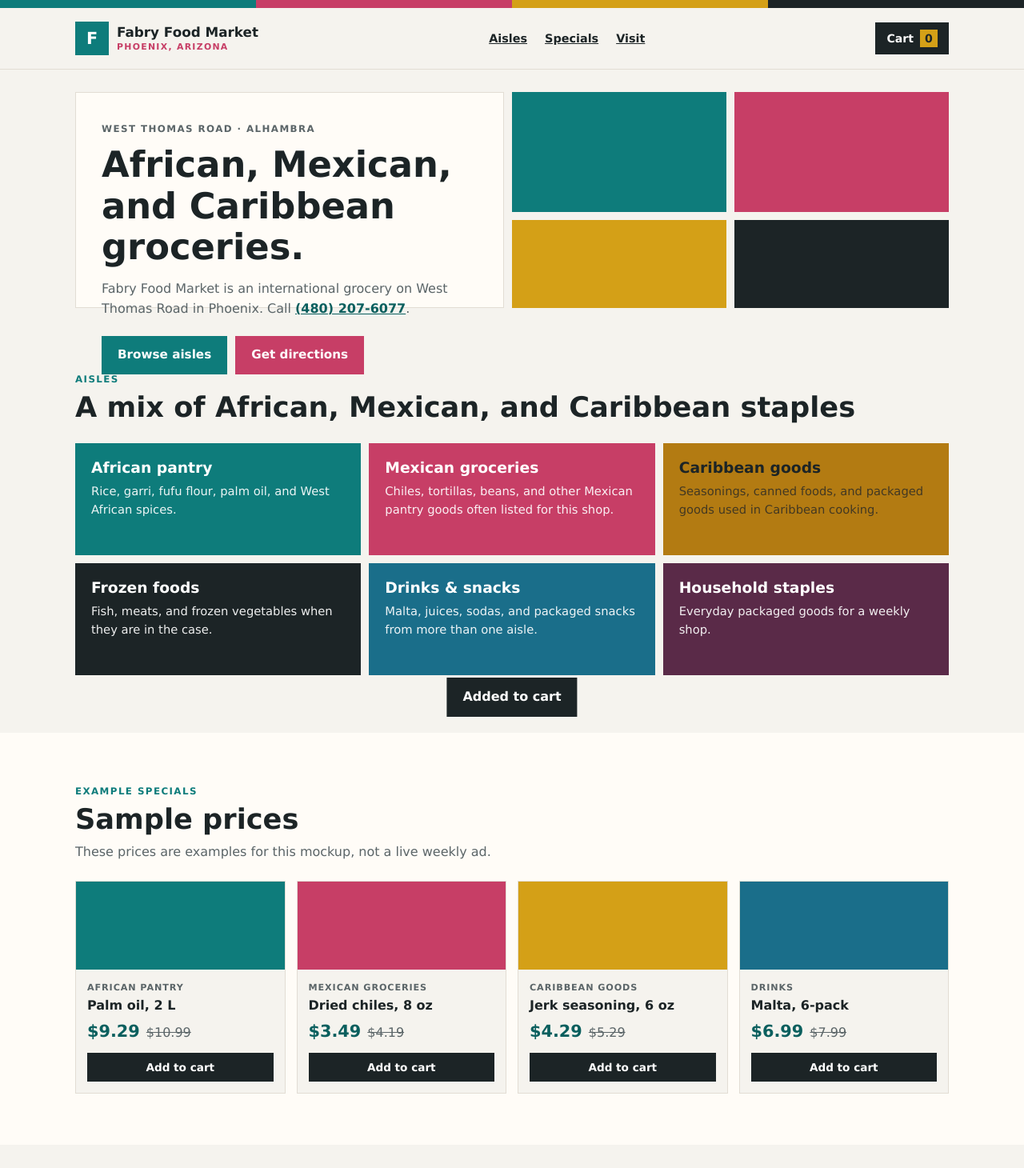
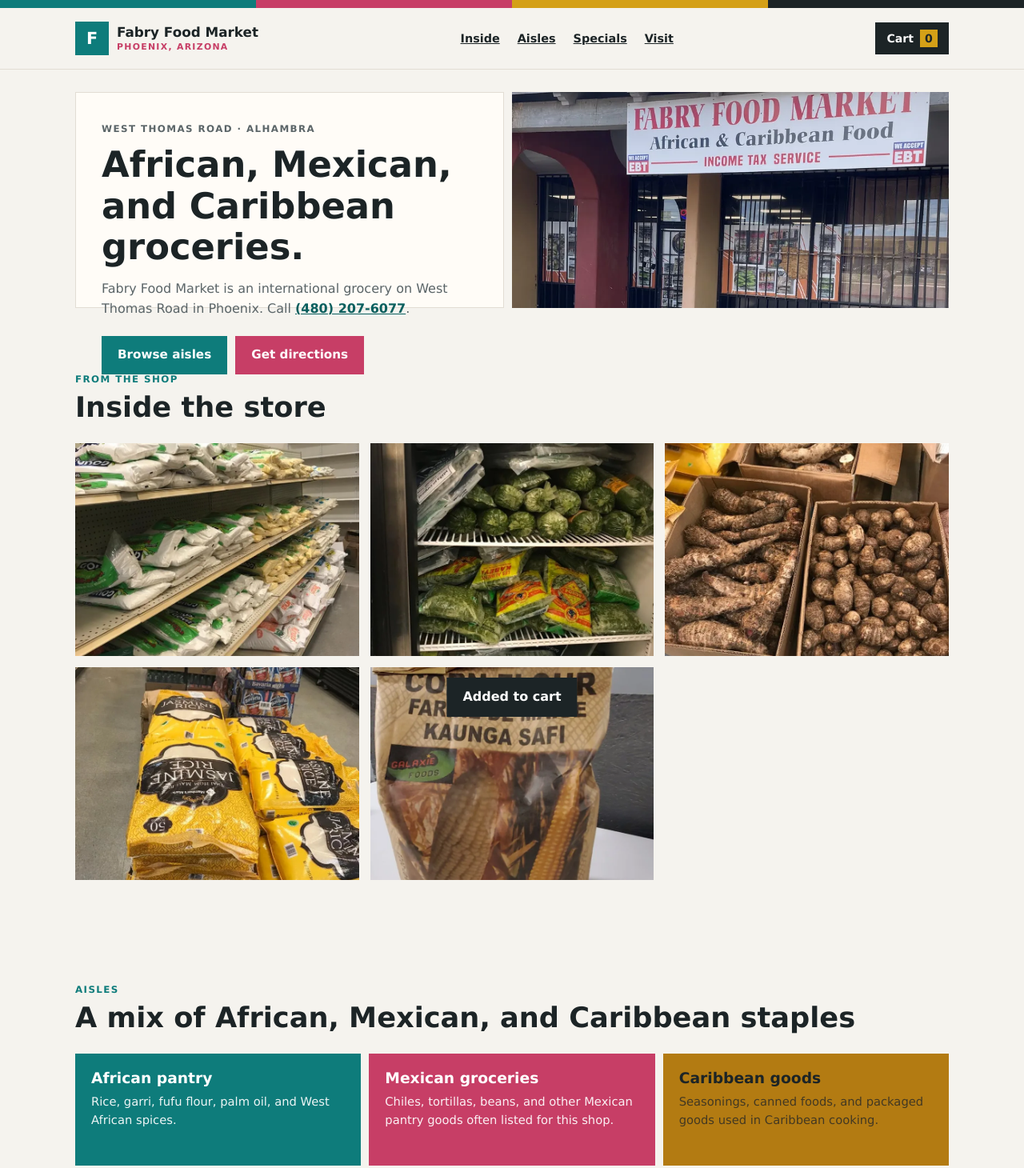
Before and after one commit to Chukwuemekakalu1905/fabry-food-market, a plain HTML site: page index.html in a window 1280 px wide. Shown: the top 1460 px of the page at 80% size. Drawn offline with Linux system fonts and the light colour scheme.

Commit message:
Add store photos

```diff
--- a/index.html
+++ b/index.html
@@ -21,6 +21,7 @@
     </a>
     <nav>
       <ul id="menu">
+        <li><a href="#inside">Inside</a></li>
         <li><a href="#shop">Aisles</a></li>
         <li><a href="#specials">Specials</a></li>
         <li><a href="#visit">Visit</a></li>
@@ -45,10 +46,62 @@
           <a class="btn btn-rose" href="#visit">Get directions</a>
         </div>
       </div>
-      <div class="tile t-teal" aria-hidden="true"></div>
-      <div class="tile t-rose" aria-hidden="true"></div>
-      <div class="tile t-gold" aria-hidden="true"></div>
-      <div class="tile t-ink" aria-hidden="true"></div>
+      <div class="hero-photo">
+            <picture>
+              <source type="image/webp" srcset="img/photo-1-800.webp 800w, img/photo-1-1500.webp 1500w" sizes="(max-width: 900px) calc(100vw - 40px), min(520px, 45vw)">
+              <img src="img/photo-1-800.jpg" srcset="img/photo-1-800.jpg 800w, img/photo-1-1500.jpg 1500w" sizes="(max-width: 900px) calc(100vw - 40px), min(520px, 45vw)" width="1500" height="2000" alt="Storefront of Fabry Food Market, with a red-and-white African &amp; Caribbean Food sign above the entrance" decoding="async">
+            </picture>
+          </div></div>
+  </section>
+
+  <section id="inside" class="inside">
+    <div class="wrap">
+      <div class="head">
+        <p class="eyebrow">From the shop</p>
+        <h2>Inside the store</h2>
+      </div>
+      <ul class="gallery">
+        <li>
+          <figure>
+            <picture>
+              <source type="image/webp" srcset="img/photo-2-768.webp 768w" sizes="(max-width: 720px) calc(100vw - 40px), (max-width: 900px) calc(50vw - 32px), calc((min(1120px, 100vw - 40px) - 28px) / 3)">
+              <img src="img/photo-2-768.jpg" srcset="img/photo-2-768.jpg 768w" sizes="(max-width: 720px) calc(100vw - 40px), (max-width: 900px) calc(50vw - 32px), calc((min(1120px, 100vw - 40px) - 28px) / 3)" width="768" height="1024" alt="Shelves of bagged white and yellow corn flour, including Goya, at Fabry Food Market" loading="lazy" decoding="async">
+            </picture>
+          </figure>
+        </li>
+        <li>
+          <figure>
+            <picture>
+              <source type="image/webp" srcset="img/photo-3-768.webp 768w" sizes="(max-width: 720px) calc(100vw - 40px), (max-width: 900px) calc(50vw - 32px), calc((min(1120px, 100vw - 40px) - 28px) / 3)">
+              <img src="img/photo-3-768.jpg" srcset="img/photo-3-768.jpg 768w" sizes="(max-width: 720px) calc(100vw - 40px), (max-width: 900px) calc(50vw - 32px), calc((min(1120px, 100vw - 40px) - 28px) / 3)" width="768" height="1024" alt="A freezer case stocked with packaged green vegetables" loading="lazy" decoding="async">
+            </picture>
+          </figure>
+        </li>
+        <li>
+          <figure>
+            <picture>
+              <source type="image/webp" srcset="img/photo-4-768.webp 768w" sizes="(max-width: 720px) calc(100vw - 40px), (max-width: 900px) calc(50vw - 32px), calc((min(1120px, 100vw - 40px) - 28px) / 3)">
+              <img src="img/photo-4-768.jpg" srcset="img/photo-4-768.jpg 768w" sizes="(max-width: 720px) calc(100vw - 40px), (max-width: 900px) calc(50vw - 32px), calc((min(1120px, 100vw - 40px) - 28px) / 3)" width="768" height="1024" alt="Boxes of yams and other root vegetables" loading="lazy" decoding="async">
+            </picture>
+          </figure>
+        </li>
+        <li>
+          <figure>
+            <picture>
+              <source type="image/webp" srcset="img/photo-5-768.webp 768w" sizes="(max-width: 720px) calc(100vw - 40px), (max-width: 900px) calc(50vw - 32px), calc((min(1120px, 100vw - 40px) - 28px) / 3)">
+              <img src="img/photo-5-768.jpg" srcset="img/photo-5-768.jpg 768w" sizes="(max-width: 720px) calc(100vw - 40px), (max-width: 900px) calc(50vw - 32px), calc((min(1120px, 100vw - 40px) - 28px) / 3)" width="768" height="1024" alt="Stacks of yellow bags of flour or fufu and other boxed grocery goods" loading="lazy" decoding="async">
+            </picture>
+          </figure>
+        </li>
+        <li>
+          <figure>
+            <picture>
+              <source type="image/webp" srcset="img/photo-6-800.webp 800w, img/photo-6-1089.webp 1089w" sizes="(max-width: 720px) calc(100vw - 40px), (max-width: 900px) calc(50vw - 32px), calc((min(1120px, 100vw - 40px) - 28px) / 3)">
+              <img src="img/photo-6-800.jpg" srcset="img/photo-6-800.jpg 800w, img/photo-6-1089.jpg 1089w" sizes="(max-width: 720px) calc(100vw - 40px), (max-width: 900px) calc(50vw - 32px), calc((min(1120px, 100vw - 40px) - 28px) / 3)" width="1089" height="1599" alt="A bag of corn flour labeled Farine de Maïs and Kaunga Safi" loading="lazy" decoding="async">
+            </picture>
+          </figure>
+        </li>
+      </ul>
     </div>
   </section>
 
@@ -171,6 +224,7 @@
     <div>
       <h3>On this page</h3>
       <ul>
+        <li><a href="#inside">Inside the store</a></li>
         <li><a href="#shop">Aisles</a></li>
         <li><a href="#specials">Specials</a></li>
         <li><a href="#visit">Visit</a></li>
--- a/styles.css
+++ b/styles.css
@@ -328,3 +328,31 @@ a[href^="tel:"] { white-space: nowrap; }
   #shop { padding-top: 80px; padding-bottom: 8px; }
   .hero { padding: 20px 0 20px; }
 }
+
+/* Store photos */
+
+img { display: block; max-width: 100%; height: auto; }
+.hero-photo { margin: 0; overflow: hidden; }
+.hero-photo img { width: 100%; height: 100%; object-fit: cover; display: block; }
+.gallery { list-style: none; display: grid; grid-template-columns: repeat(3, 1fr); gap: 14px; }
+.gallery figure { margin: 0; overflow: hidden; }
+.gallery img { width: 100%; height: auto; aspect-ratio: 4 / 3; object-fit: cover; display: block; }
+@media (max-width: 900px) {
+  .gallery { grid-template-columns: 1fr 1fr; }
+}
+@media (max-width: 720px) {
+  .gallery { grid-template-columns: 1fr; }
+}
+
+.hero-photo {
+  grid-column: 2 / -1;
+  grid-row: 1 / -1;
+  min-height: 0;
+  background: #e2ddd4;
+}
+.hero-photo img { aspect-ratio: auto; height: 100%; object-fit: cover; object-position: center 28%; }
+.gallery figure { background: #e2ddd4; }
+@media (max-width: 900px) {
+  .hero-photo { grid-column: auto; grid-row: auto; min-height: 220px; }
+  .hero-photo img { aspect-ratio: 16 / 10; }
+}
```
Also changed, not shown: img/photo-1-1500.jpg (added), img/photo-1-1500.webp (added), img/photo-1-800.jpg (added), img/photo-1-800.webp (added), img/photo-2-768.jpg (added), img/photo-2-768.webp (added), img/photo-3-768.jpg (added), img/photo-3-768.webp (added), img/photo-4-768.jpg (added), img/photo-4-768.webp (added), img/photo-5-768.jpg (added), img/photo-5-768.webp (added), img/photo-6-1089.jpg (added), img/photo-6-1089.webp (added), 2 more files.
